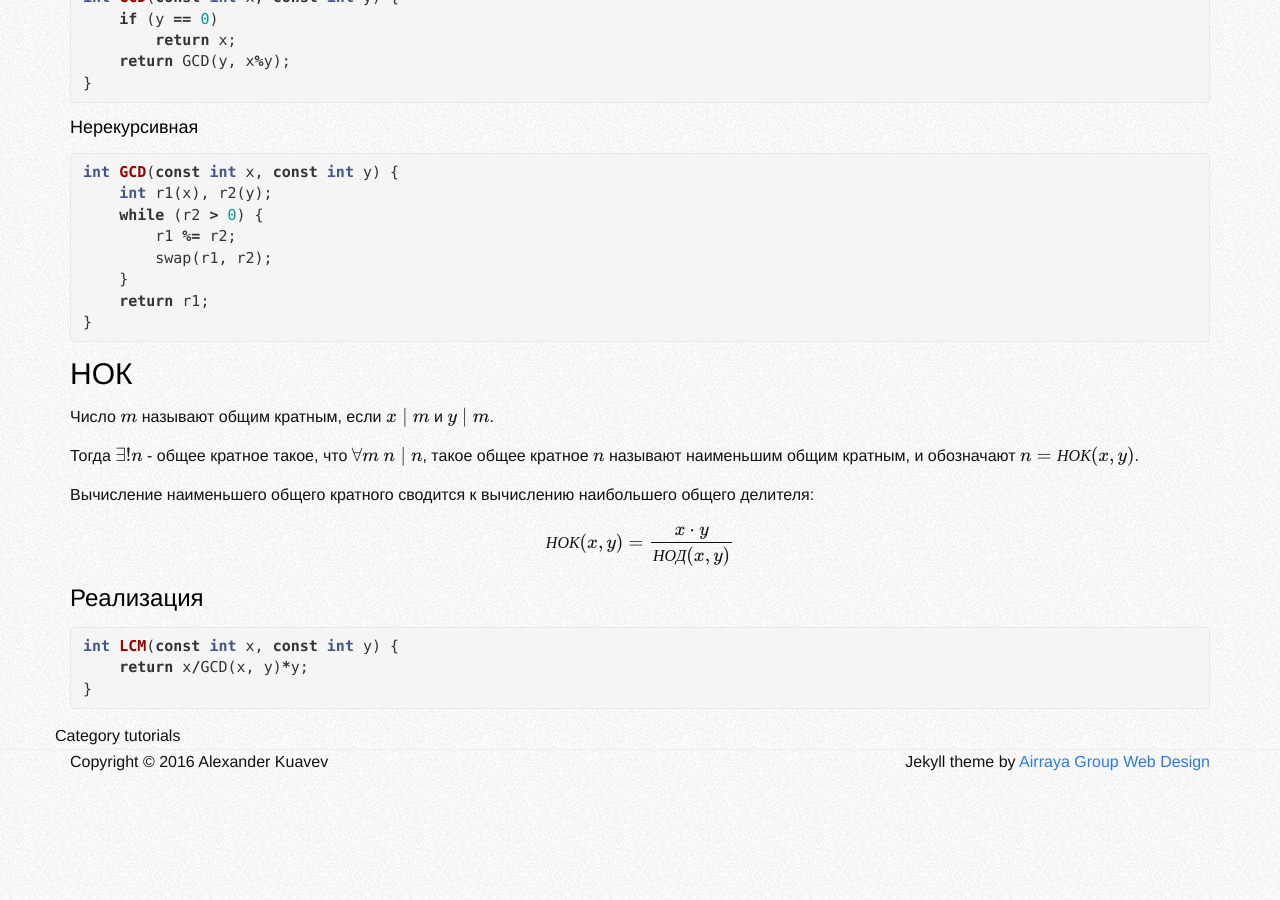
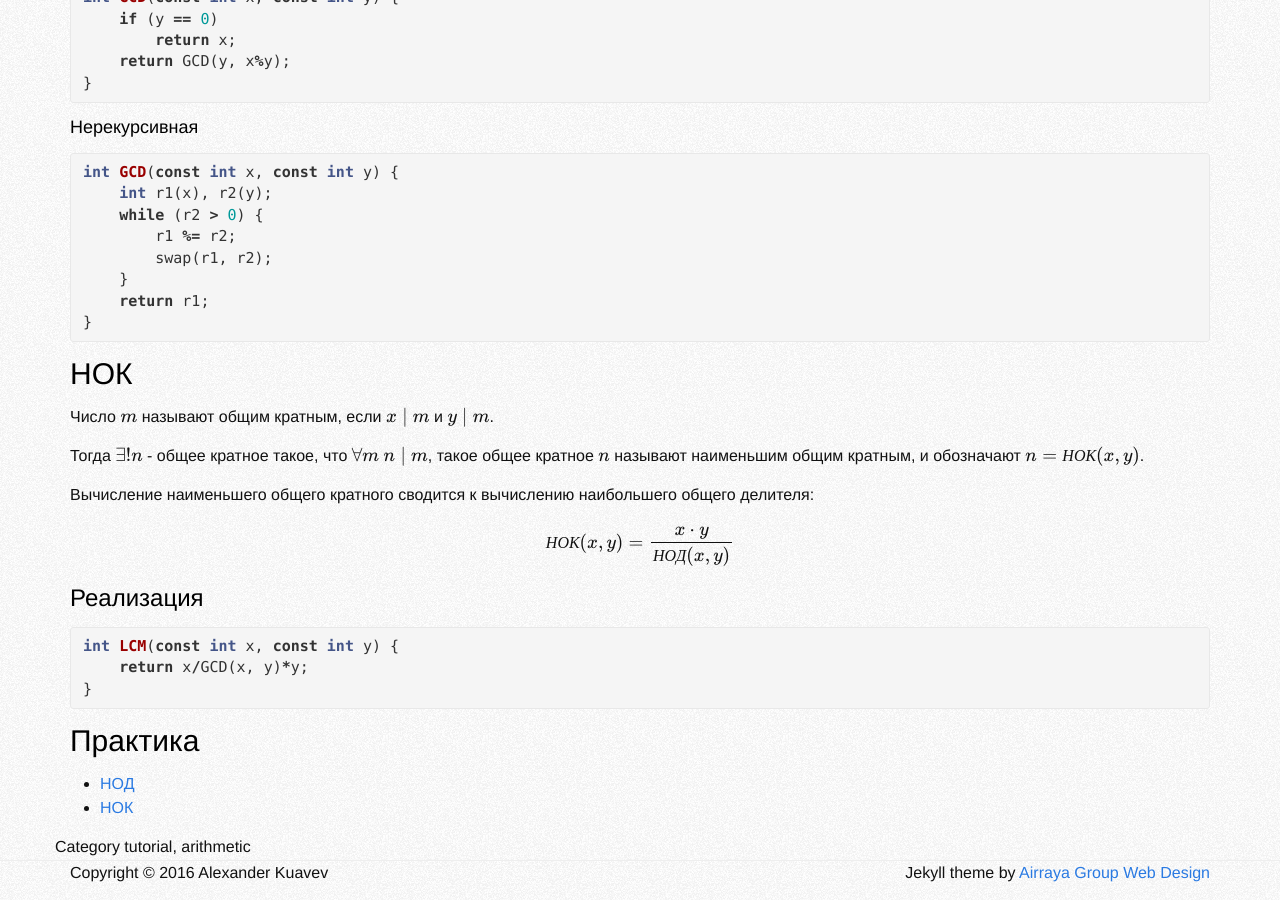
Before and after one commit to Vinatorul/vinatorul.github.io, a Jekyll site: the page built from _posts/2016-11-01-gcd-lcm.md, in a window 1280 px wide and 900 px high, scrolled down 1041 px. Built offline with Jekyll 4.4.1, drawn with Linux system fonts in a browser that asks for light colours; nearby versions of some CDN libraries; formulas are drawn with MathJax 3; comment, search, counter and statistics services are not loaded; before the commit the page ends 1830 px from its top, so only the background shows below that.

Commit message:
Fix bad merge

```diff
--- a/_posts/2016-11-01-gcd-lcm.md
+++ b/_posts/2016-11-01-gcd-lcm.md
@@ -2,7 +2,9 @@
 layout: post
 title:  "Алгоритм Евклида нахождения НОД, НОК"
 date:   2016-11-01
-categories: tutorials
+categories: [tutorial, arithmetic]
+tags: [easy, gcd, lcm, arithmetic]
+author: Alexander Kuvaev
 ---
 
 Пусть даны два целых числа $$x$$ и $$y$$.
@@ -10,7 +12,7 @@ categories: tutorials
 
 Число $$k$$ называют общим делителем, если $$k \mid x$$ (говорят $$k$$ делит $$x$$) и $$k \mid y$$.
 Тогда $$\exists ! g$$ - общий делитель такой, что $$\forall k$$ $$k \mid g$$, такой общий делитель $$g$$ называют наибольшим общим делителем, и обозначают $$g = НОД(x, y)$$.
-
+<!-- more -->
 ## Алгоритм Евклида для целых чисел
 
 Можно предположить, что $$x > y$$, в противном случае просто поменяем $$x$$ и $$y$$.
@@ -80,7 +82,7 @@ int GCD(const int x, const int y) {
 
 Число $$m$$ называют общим кратным, если $$x\mid m$$ и $$y\mid m$$.
 
-Тогда $$\exists ! n$$ - общее кратное такое, что $$\forall m$$ $$n \mid n$$, такое общее кратное $$n$$ называют наименьшим общим кратным, и обозначают $$n = НОК(x, y)$$.
+Тогда $$\exists ! n$$ - общее кратное такое, что $$\forall m$$ $$n \mid m$$, такое общее кратное $$n$$ называют наименьшим общим кратным, и обозначают $$n = НОК(x, y)$$.
 
 Вычисление наименьшего общего кратного сводится к вычислению наибольшего общего делителя:
 
@@ -95,3 +97,8 @@ int LCM(const int x, const int y) {
     return x/GCD(x, y)*y;
 }
 {% endhighlight %}
+
+## Практика
+
++ [НОД](http://informatics.mccme.ru/mod/statements/view3.php?chapterid=147#1)
++ [НОК](http://informatics.mccme.ru/mod/statements/view3.php?chapterid=1422#1)
```
